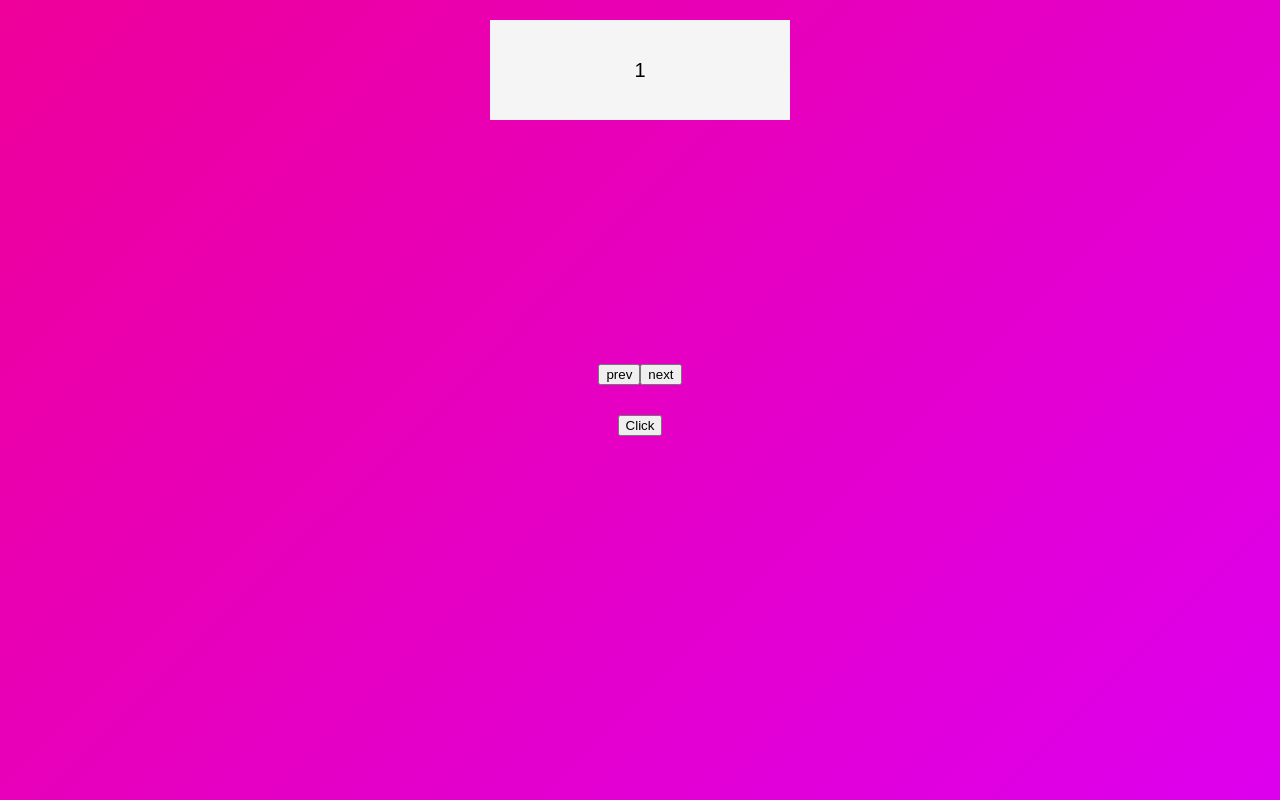
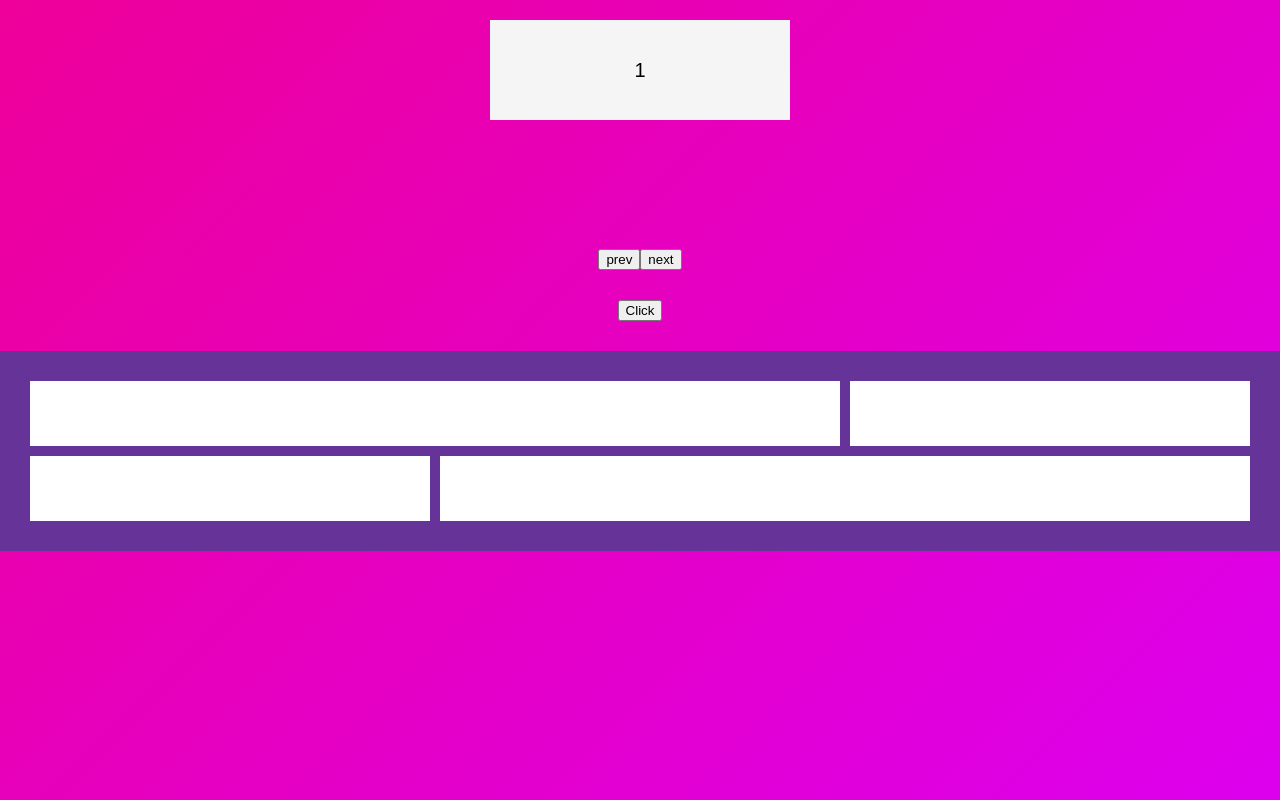
Before and after one commit to aajju/react-master-todo, a React (Create React App) app: page / in a window 1280 px wide. Built offline with nearby package versions, Linux system fonts and the light colour scheme.

Commit message:
animation completed

```diff
--- a/src/App.tsx
+++ b/src/App.tsx
@@ -4,6 +4,7 @@ import {
   useMotionValue,
   useTransform,
   useViewportScroll,
+  AnimateSharedLayout,
   AnimatePresence,
 } from "framer-motion";
 import { useState } from "react";
@@ -85,6 +86,51 @@ const boxSlideVar = {
   },
 };
 
+const OverlayVar = {
+  initial: {},
+  animate: {},
+  exit: {},
+};
+
+const GridWrapper = styled(motion.div)`
+  width: 100%;
+  height: 25%;
+  position: relative;
+`;
+
+const GridBoxOne = styled(motion.div)`
+  width: 100%;
+  height: 100%;
+  background-color: rebeccapurple;
+  display: grid;
+  grid-template-columns: repeat(3, 1fr);
+  gap: 10px;
+  padding: 30px;
+`;
+const Overlay = styled(motion.div)`
+  width: 100%;
+  height: 100%;
+  background-color: rgba(0, 0, 0, 0.5);
+  display: flex;
+  justify-content: center;
+  align-items: center;
+  padding: 30px;
+  position: absolute;
+`;
+const GridBox = styled(motion.div)`
+  background-color: white;
+  :first-child,
+  :last-child {
+    grid-column: span 2;
+  }
+`;
+
+const OverlayBox = styled(motion.div)`
+  background-color: wheat;
+  width: 400px;
+  height: 150px;
+`;
+
 // const Circle = styled(motion.div)`
 //   width: 70px;
 //   height: 70px;
@@ -144,6 +190,7 @@ function App() {
 
   const [visible, setVisible] = useState(1);
   const [back, setBack] = useState(false);
+  // const [isModal, setIsModal] = useState(false);
 
   const nextClick = () => {
     setBack(false);
@@ -153,6 +200,13 @@ function App() {
     setBack(true);
     setVisible((prev) => (prev !== 1 ? prev - 1 : prev));
   };
+
+  // const finalClick = () => {
+  //   setIsModal((prev) => !prev);
+  //   // console.log(isModal);
+  // };
+
+  const [id, setId] = useState<null | string>(null);
 
   return (
     <Wrapper style={{ background: bgColor }}>
@@ -230,6 +284,27 @@ function App() {
           </Box1>
         ) : null}
       </AnimatePresence>
+
+      <AnimatePresence>
+        <GridWrapper>
+          <GridBoxOne>
+            {["1", "2", "3", "4"].map((i) => {
+              return <GridBox key={i} layoutId={i} onClick={() => setId(i)} />;
+            })}
+          </GridBoxOne>
+          {id ? (
+            <Overlay
+              variants={OverlayVar}
+              initial="initial"
+              animate="animate"
+              exit="exit"
+              onClick={() => setId(null)}
+            >
+              <OverlayBox layoutId={id}></OverlayBox>
+            </Overlay>
+          ) : null}
+        </GridWrapper>
+      </AnimatePresence>
     </Wrapper>
   );
 }
```
